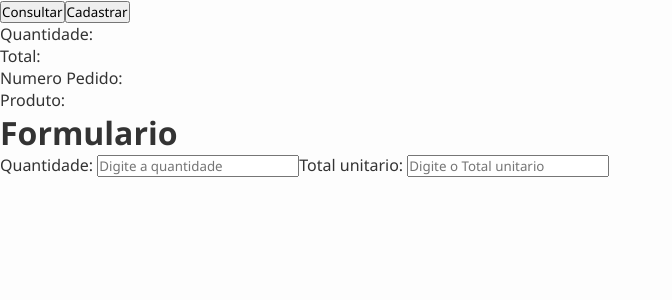
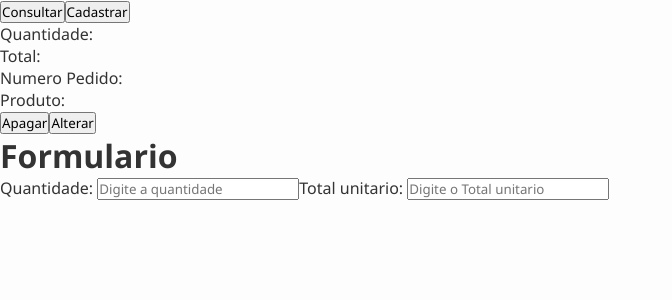
Before and after one commit to jaredlsales/Projeto-Integrador-Front, a React (Vite) app: page / in a window 1280 px wide. Shown: the top 300 px of the page, without its empty margins (0-672 px from the left). Built offline with nearby package versions, Linux system fonts and the light colour scheme.

Commit message:
05-12: CRUD: DELETE

```diff
--- a/src/App.jsx
+++ b/src/App.jsx
@@ -35,8 +35,6 @@ function App() {
       toast.warn("Precisa preencher todos os campos!")
       return
     }
-    const idPedido = "1c7df282-08ac-4d8d-8bc2-c6508bca0be9"
-    const idProduto = "139b513a-9ac0-4796-8977-e25ae414d90c"
 
     try {
       const resposta = await apiLocal.post("/ItensPedidosControllers",{
@@ -55,7 +53,17 @@ function App() {
     }
   }
 
-
+  //Metodo DELETE
+   async function deletarItensPedidos(id) {
+    try {
+      const resposta = await apiLocal.delete(`/ApagarItensPedidos/${id}`)
+      toast.success("Registro Excluido Com Sucesso!")
+      console.log(resposta.data.dados)
+    } catch (err) {
+      toast.warning("Registro nao encontrado!")
+      console.log(err)
+    }
+   }
 
   return (
     <>
@@ -84,6 +92,8 @@ function App() {
               <p>Total: {item.total_unitario}</p>
               <p>Numero Pedido: {item.pedidos?.numero_pedido}</p>
               <p>Produto: {item.produtos?.categorias?.categoria}</p>
+              <button className='apagar' onClick={()=> deletarItensPedidos(item.id)}>Apagar</button>
+              <button className='alterar'>Alterar</button>
             </div>
           )
         })}
@@ -98,7 +108,6 @@ function App() {
           <label htmlFor="total_unitario">Total unitario: </label>
           <input type="number" step="1" placeholder='Digite o Total unitario' value={total_unitario} onChange={(e) => setTotalUnitario(e.target.value)} required />
         </form>
-
       </div>
 
 
```
